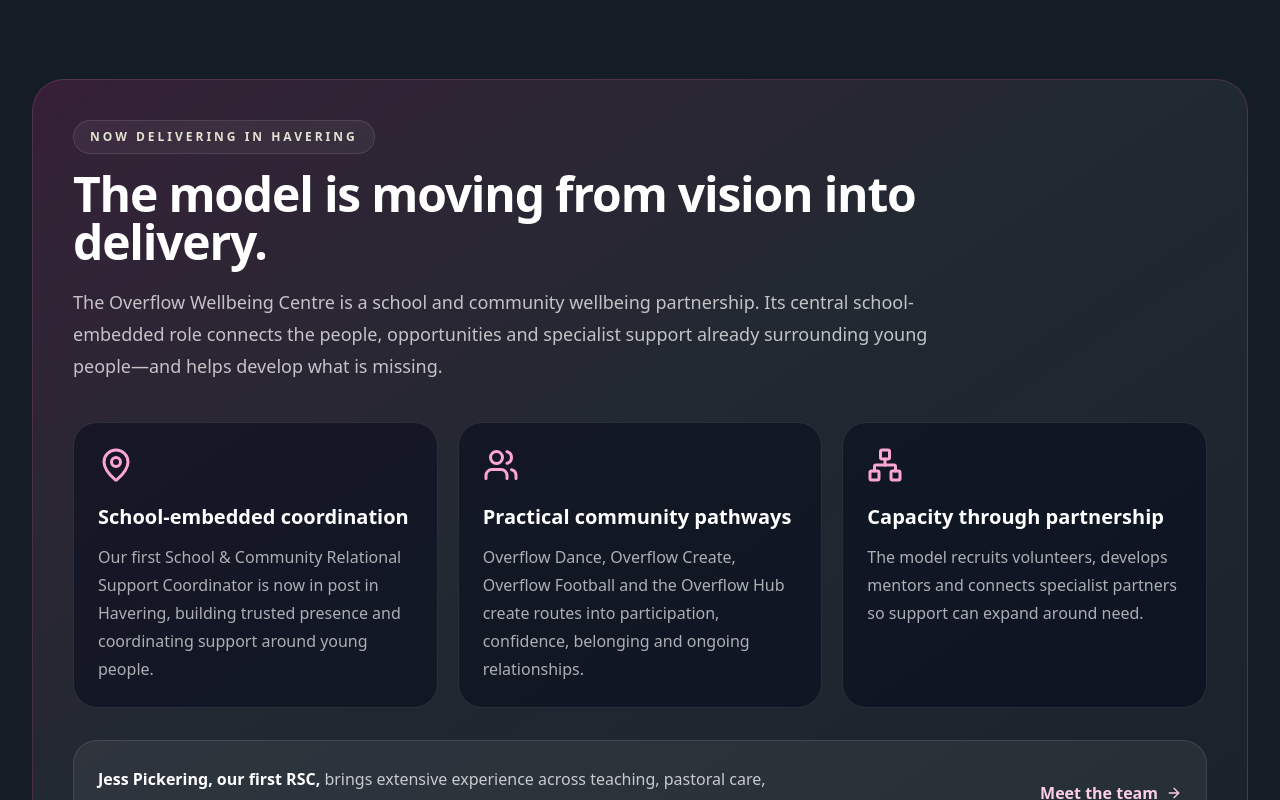
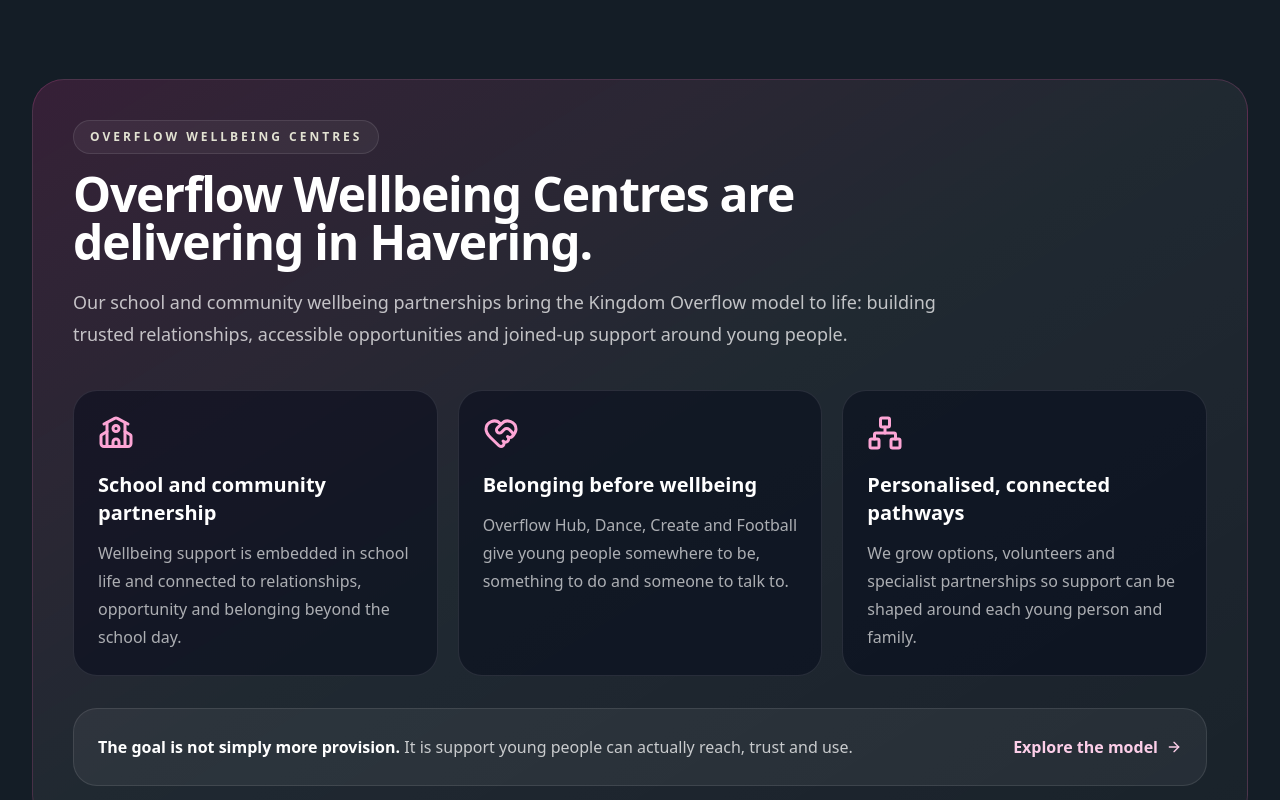
Before and after one commit to tomlambertstlukes-create/overflow-website, a Next.js app: page / in a window 1280 px wide. Shown: the part 860-1660 px from the top of the page. Built offline with nearby package versions, Linux system fonts and the light colour scheme.

Commit message:
Refine components/DeliveryNow.jsx

```diff
--- a/components/DeliveryNow.jsx
+++ b/components/DeliveryNow.jsx
@@ -1,23 +1,23 @@
-import { ArrowRight, MapPin, Network, Users } from "lucide-react";
+import { ArrowRight, HeartHandshake, Network, School } from "lucide-react";
 import Link from "next/link";
 import Section from "@/components/Section";
 import Kicker from "@/components/Kicker";
 
 const delivery = [
   {
-    icon: MapPin,
-    title: "School-embedded coordination",
-    text: "Our first School & Community Relational Support Coordinator is now in post in Havering, building trusted presence and coordinating support around young people.",
+    icon: School,
+    title: "School and community partnership",
+    text: "Wellbeing support is embedded in school life and connected to relationships, opportunity and belonging beyond the school day.",
   },
   {
-    icon: Users,
-    title: "Practical community pathways",
-    text: "Overflow Dance, Overflow Create, Overflow Football and the Overflow Hub create routes into participation, confidence, belonging and ongoing relationships.",
+    icon: HeartHandshake,
+    title: "Belonging before wellbeing",
+    text: "Overflow Hub, Dance, Create and Football give young people somewhere to be, something to do and someone to talk to.",
   },
   {
     icon: Network,
-    title: "Capacity through partnership",
-    text: "The model recruits volunteers, develops mentors and connects specialist partners so support can expand around need.",
+    title: "Personalised, connected pathways",
+    text: "We grow options, volunteers and specialist partnerships so support can be shaped around each young person and family.",
   },
 ];
 
@@ -26,15 +26,14 @@ export default function DeliveryNow() {
     <Section>
       <div className="rounded-[2rem] border border-pink-400/20 bg-gradient-to-br from-pink-500/15 via-white/[0.055] to-white/[0.025] p-7 sm:p-10">
         <div className="max-w-4xl">
-          <Kicker>Now delivering in Havering</Kicker>
+          <Kicker>Overflow Wellbeing Centres</Kicker>
           <h2 className="text-4xl font-black tracking-tight sm:text-5xl">
-            The model is moving from vision into delivery.
+            Overflow Wellbeing Centres are delivering in Havering.
           </h2>
           <p className="mt-5 text-lg leading-8 text-white/72">
-            The Overflow Wellbeing Centre is a school and community wellbeing
-            partnership. Its central school-embedded role connects the people,
-            opportunities and specialist support already surrounding young
-            people—and helps develop what is missing.
+            Our school and community wellbeing partnerships bring the Kingdom
+            Overflow model to life: building trusted relationships, accessible
+            opportunities and joined-up support around young people.
           </p>
         </div>
 
@@ -53,15 +52,14 @@ export default function DeliveryNow() {
 
         <div className="mt-8 flex flex-col gap-4 rounded-[1.5rem] border border-white/10 bg-white/[0.055] p-6 sm:flex-row sm:items-center sm:justify-between">
           <p className="max-w-3xl leading-7 text-white/75">
-            <strong className="text-white">Jess Pickering, our first RSC,</strong>{" "}
-            brings extensive experience across teaching, pastoral care,
-            safeguarding, attendance, reintegration and alternative provision.
+            <strong className="text-white">The goal is not simply more provision.</strong>{" "}
+            It is support young people can actually reach, trust and use.
           </p>
           <Link
-            href="/about"
+            href="/how-it-works"
             className="inline-flex shrink-0 items-center gap-2 font-bold text-pink-200 hover:text-pink-100"
           >
-            Meet the team <ArrowRight className="h-4 w-4" />
+            Explore the model <ArrowRight className="h-4 w-4" />
           </Link>
         </div>
       </div>
```
